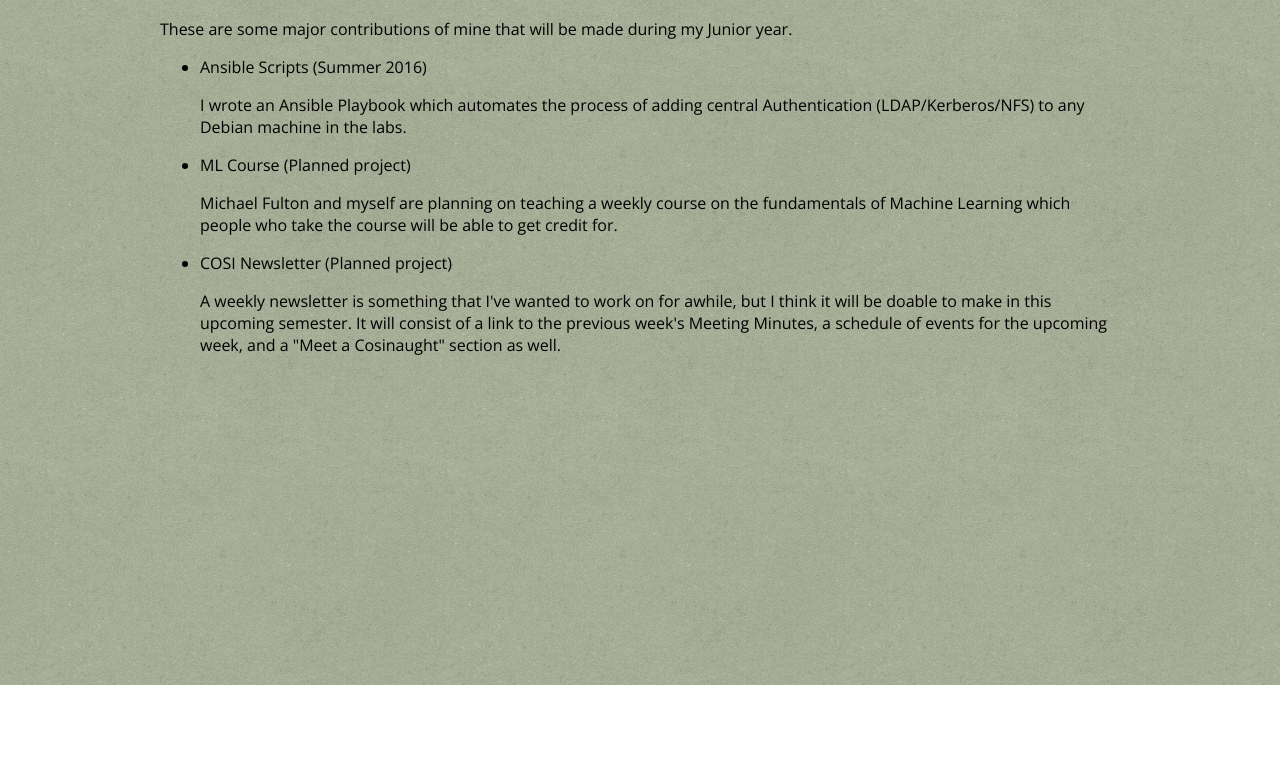
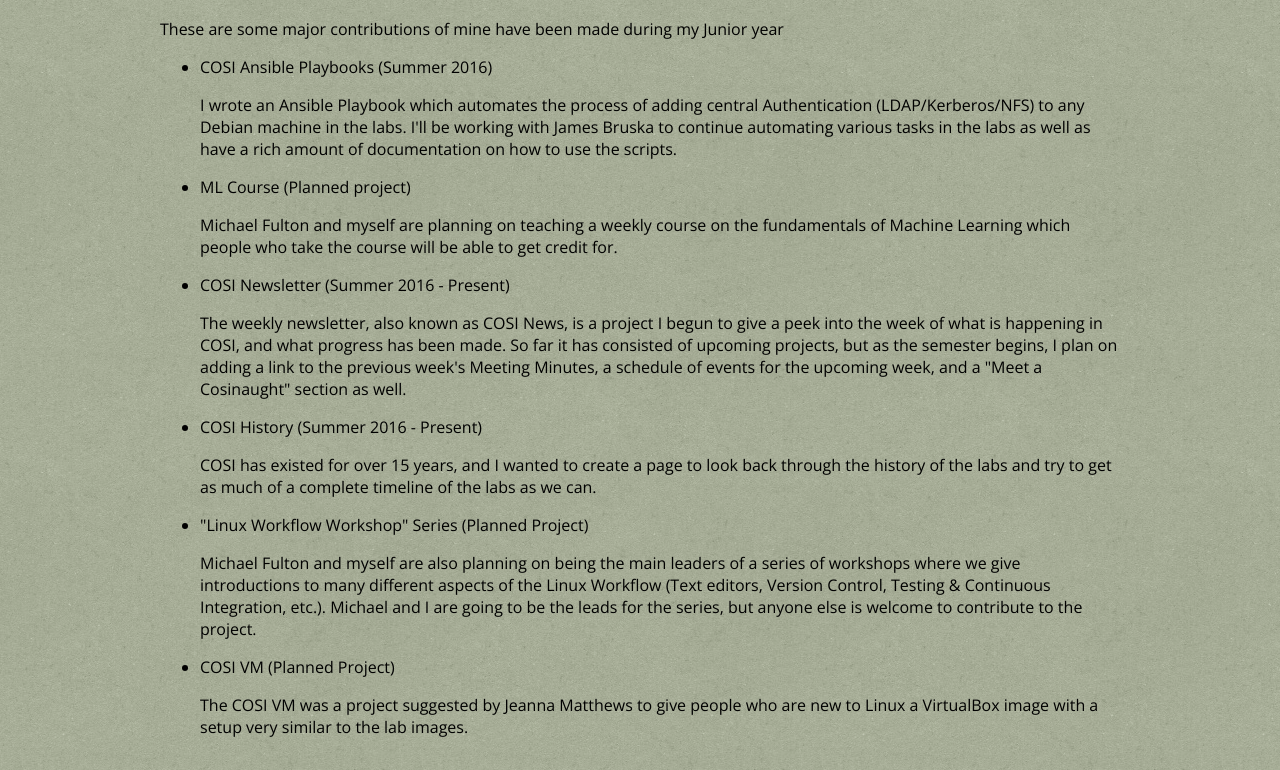
Before and after one commit to lannonbr/COSIWeb, a website: page 17.html in a window 1280 px wide. Shown: the part 115-885 px from the top of the page. Before the commit the page ends 800 px from the top, so only its background shows below. Drawn offline with nearby package versions, Linux system fonts and the light colour scheme.

Commit message:
Adding a bunch of new projects for the '17 year

```diff
--- a/17.html
+++ b/17.html
@@ -17,15 +17,17 @@
 		<main>
 			<h1>Junior year in COSI</h1>
 			<p>
-        These are some major contributions of mine that will be made
-        during my Junior year.
+				These are some major contributions of mine have been made during my
+				Junior year
 			</p>
 			<ul>
-        <li>Ansible Scripts (Summer 2016)
+				<li>COSI Ansible Playbooks (Summer 2016)
 					<p>
 						I wrote an Ansible Playbook which automates the process of adding
 						central Authentication (LDAP/Kerberos/NFS) to any Debian machine
-            in the labs.
+						in the labs. I'll be working with James Bruska to continue automating
+						various tasks in the labs as well as have a rich amount of documentation
+						on how to use the scripts.
 					</p>
 				</li>
 				<li>ML Course (Planned project)
@@ -33,16 +35,38 @@
 						Michael Fulton and myself are planning on teaching a weekly
 						course on the fundamentals of Machine Learning which people
 						who take the course will be able to get credit for.
-
 					</p>
 				</li>
-        <li>COSI Newsletter (Planned project)
+				<li>COSI Newsletter (Summer 2016 - Present)
 					<p>
-            A weekly newsletter is something that I've wanted to work on for
-            awhile, but I think it will be doable to make in this upcoming
-            semester. It will consist of a link to the previous week's Meeting
-            Minutes, a schedule of events for the upcoming week, and a "Meet a
-            Cosinaught" section as well.
+						The weekly newsletter, also known as COSI News, is a project I begun
+						to give a peek into the week of what is happening in COSI, and what
+						progress has been made. So far it has consisted of upcoming projects,
+						but as the semester begins, I plan on adding a link to the previous
+						week's Meeting Minutes, a schedule of events for the upcoming week,
+						and a "Meet a Cosinaught" section as well.
+					</p>
+				</li>
+				<li>COSI History (Summer 2016 - Present)
+					<p>
+						COSI has existed for over 15 years, and I wanted to create a page to
+						look back through the history of the labs and try to get as much of
+						a complete timeline of the labs as we can.
+					</p>
+				</li>
+				<li>"Linux Workflow Workshop" Series (Planned Project)
+					<p>
+						Michael Fulton and myself are also planning on being the main leaders
+						of a series of workshops where we give introductions to many different
+						aspects of the Linux Workflow (Text editors, Version Control, Testing &
+						Continuous Integration, etc.). Michael and I are going to be the leads
+						for the series, but anyone else is welcome to contribute to the project.
+					</p>
+				</li>
+				<li>COSI VM (Planned Project)
+					<p>
+						The COSI VM was a project suggested by Jeanna Matthews to give people who are
+						new to Linux a VirtualBox image with a setup very similar to the lab images.
 					</p>
 				</li>
 			</ul>
```
Lines whose indentation alone changed are shown as unchanged.
